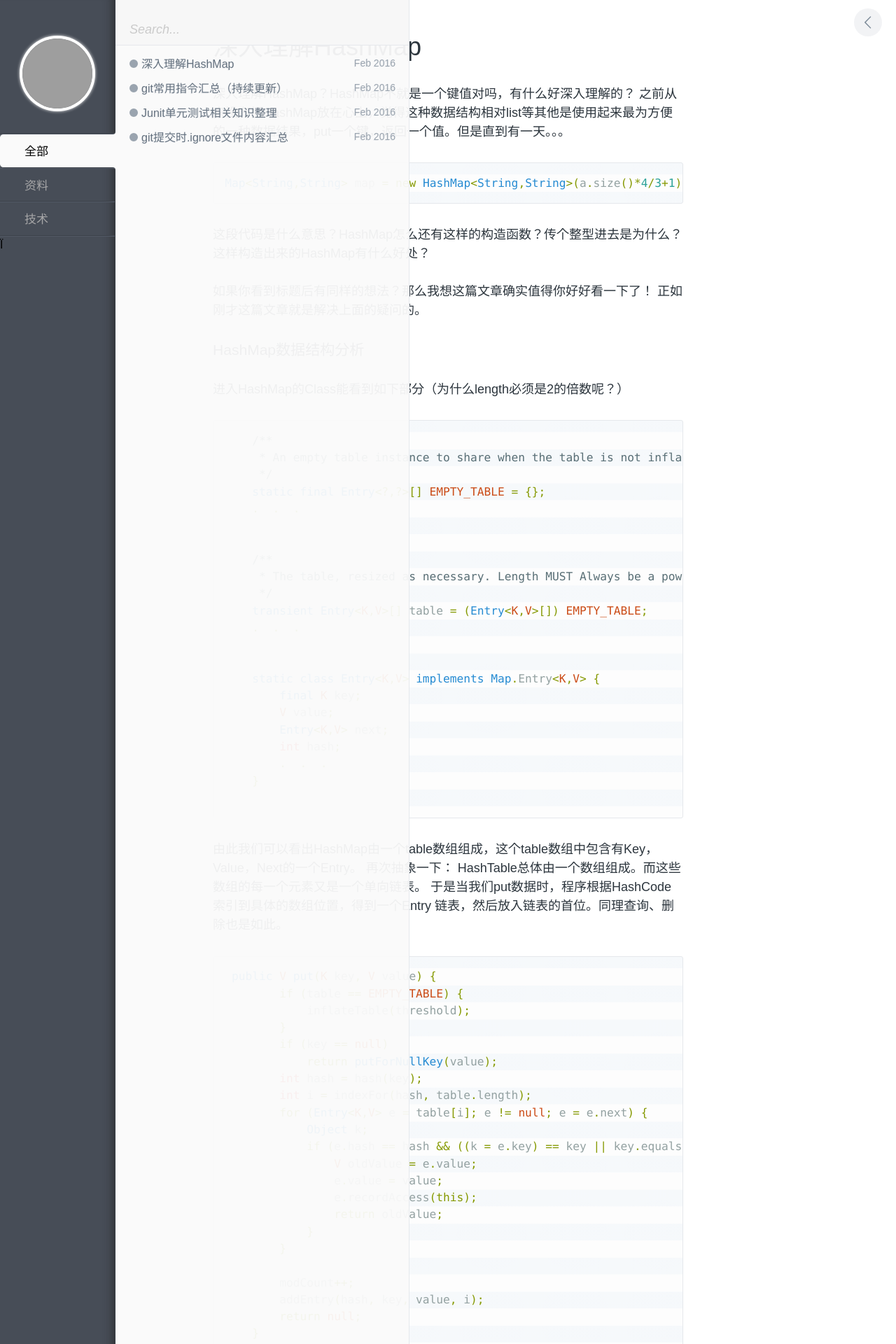
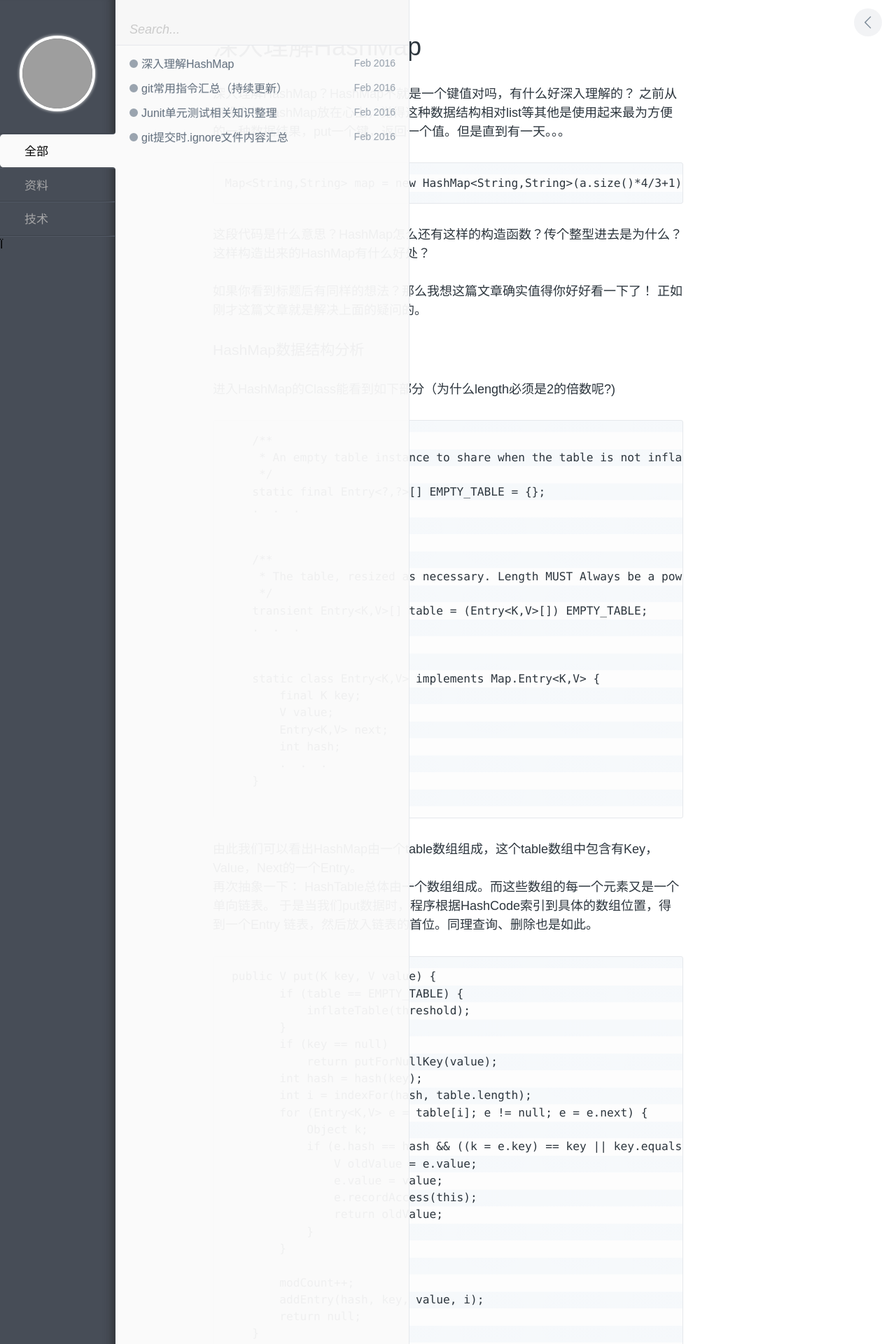
Before and after one commit to Anson365/anson365_draft, a Jekyll site: the page built from _posts/tech/2016-02-20-hashmap-deep-understanding.md, in a window 1280 px wide. Shown: the top 1920 px of the page at 70% size. Built offline with Jekyll 4.4.1, drawn with Linux system fonts in a browser that asks for light colours; comment, search, counter and statistics services are not loaded; some of the changed text lies outside the part shown; grey boxes are pictures that could not be loaded.

Commit message:
chage style

````diff
--- a/_posts/tech/2016-02-20-hashmap-deep-understanding.md
+++ b/_posts/tech/2016-02-20-hashmap-deep-understanding.md
@@ -7,7 +7,8 @@ description: 深入理解HashMap
 ---
 深入理解HashMap？HashMap不就是一个键值对吗，有什么好深入理解的？
 之前从来没有把HashMap放在心上，觉得这种数据结构相对list等其他是使用起来最为方便的一种数据结果，put一个键，返回一个值。但是直到有一天。。。
-```java
+
+```
 Map<String,String> map = new HashMap<String,String>(a.size()*4/3+1) //a.size()返回的是一个整数，a如ArrayList
 ```
 这段代码是什么意思？HashMap怎么还有这样的构造函数？传个整型进去是为什么？这样构造出来的HashMap有什么好处？
@@ -16,8 +17,9 @@ Map<String,String> map = new HashMap<String,String>(a.size()*4/3+1) //a.size()
 正如刚才这篇文章就是解决上面的疑问的。
 
 ### HashMap数据结构分析
-进入HashMap的Class能看到如下部分（为什么length必须是2的倍数呢？）
-```java
+进入HashMap的Class能看到如下部分（为什么length必须是2的倍数呢?)
+
+```
     /**
      * An empty table instance to share when the table is not inflated.
      */
@@ -45,7 +47,8 @@ Map<String,String> map = new HashMap<String,String>(a.size()*4/3+1) //a.size()
 再次抽象一下：
 HashTable总体由一个数组组成。而这些数组的每一个元素又是一个单向链表。
 于是当我们put数据时，程序根据HashCode索引到具体的数组位置，得到一个Entry 链表，然后放入链表的首位。同理查询、删除也是如此。
-```java
+
+```
  public V put(K key, V value) {
         if (table == EMPTY_TABLE) {
             inflateTable(threshold);
@@ -73,7 +76,8 @@ HashTable总体由一个数组组成。而这些数组的每一个元素又是
 ### Hash索引
   大家注意看HashMap的put代码，出现了｀int i = indexFor(hash, table.length);｀ 而之后，利用返回结果取出了table中对应的Entry。
 由此我们可知，该方法是根据HashCode的值计算对应的数组中的值。
-```java
+
+```
     /**
      * Returns index for hash code h.
      */
@@ -94,7 +98,8 @@ HashTable总体由一个数组组成。而这些数组的每一个元素又是
 扩容需要重新数组长度，然后再将现在的数据重新分配进新的数组。想想就知道此时的效率是多么的低下，由此初始化一个合理的长度是多么的重要！
 那么什么时候进行扩容操作呢？这时候就要用到上面提到的那个参数了。
 扩容及计算新HashMap的扩容阀值
-```java
+
+```
     /**
      * Inflates the table.
      */
@@ -109,4 +114,4 @@ HashTable总体由一个数组组成。而这些数组的每一个元素又是
 
 ```
 当HashMap的size大于threhold时及对HashMap进行扩容操作（代码见*public void putAll(Map<? extends K, ? extends V> m)*
-及*void addEntry(int hash, K key, V value, int bucketIndex)*）。threhold的最大值为$2^30+1$
+及*void addEntry(int hash, K key, V value, int bucketIndex)*）。threhold的最大值为2^30+1
````
